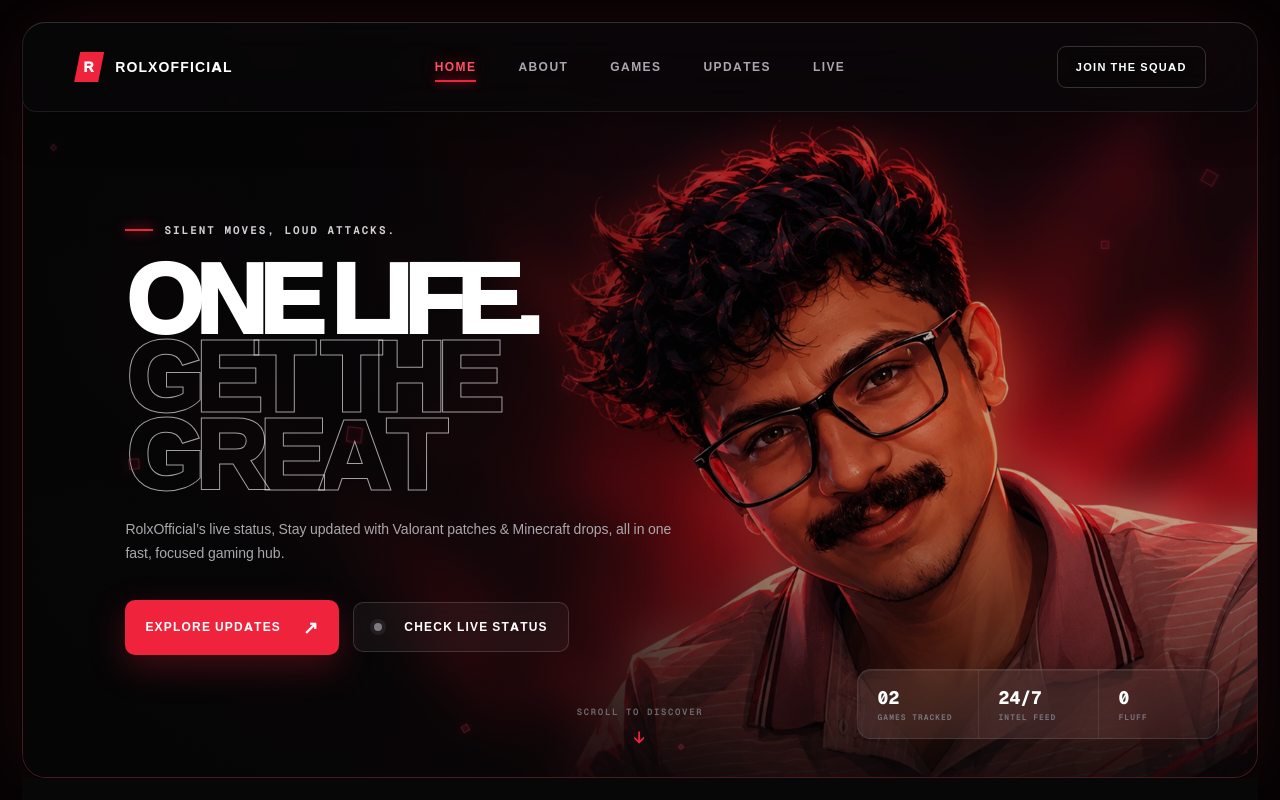
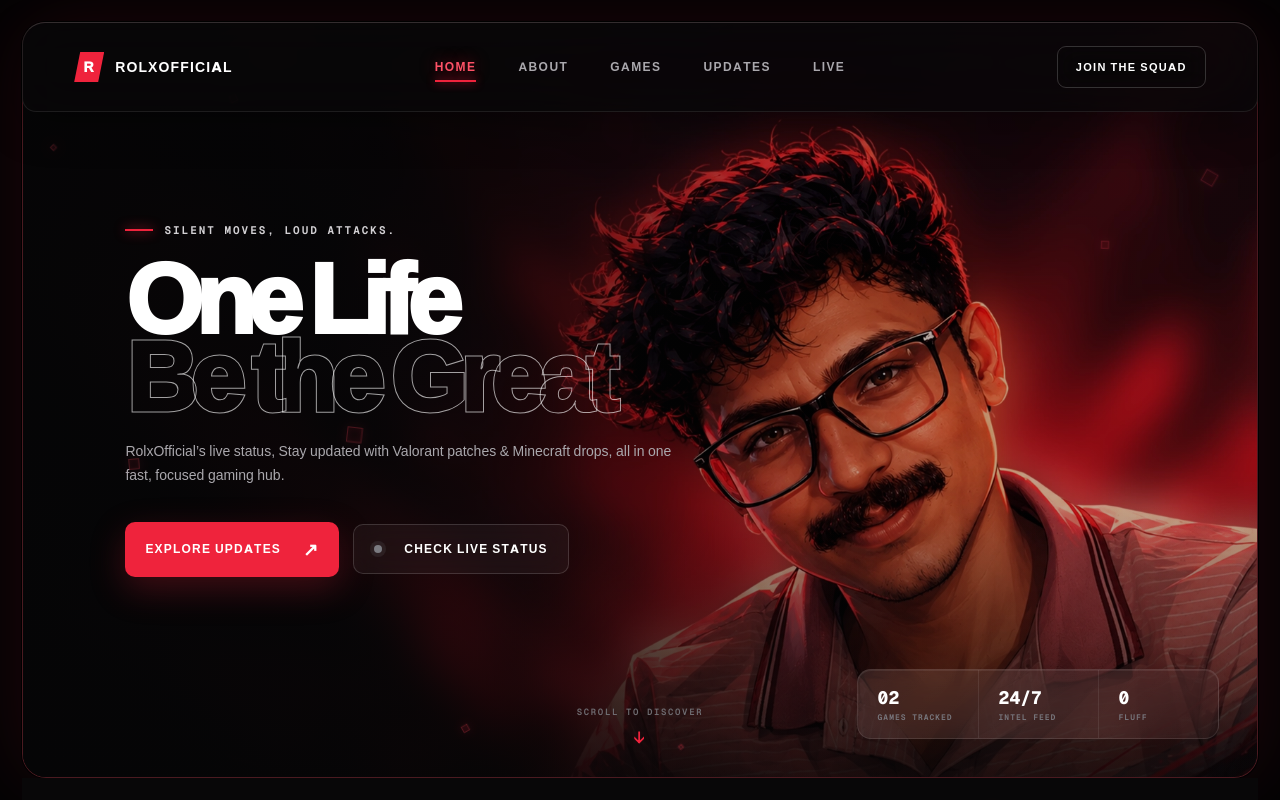
Before and after one commit to noblemb/rolxofficial, a plain HTML site: page index.html in a window 1280 px wide. Shown: the top 800 px of the page. Drawn offline with Linux system fonts and the light colour scheme.

Commit message:
Update index.html

```diff
--- a/index.html
+++ b/index.html
@@ -2,7 +2,7 @@
 <html lang="en"><head><meta charset="UTF-8"><meta name="viewport" content="width=device-width,initial-scale=1"><meta name="description" content="RolxOfficial gaming hub for Valorant and Minecraft updates, live status, and community links."><title>RolxOfficial</title><link rel="stylesheet" href="styles.css"><script src="script.js" defer></script></head>
 <body><main class="shell">
 <div class="particle-field" aria-hidden="true"><i></i><i></i><i></i><i></i><i></i><i></i><i></i><i></i><i></i><i></i><i></i><i></i><i></i><i></i></div>
-<section class="hero"><nav class="nav"><a class="brand" href="#top" aria-label="RolxOfficial home"><span>R</span> ROLXOFFICIAL</a><div class="navlinks"><a href="#top">Home</a><a href="#about">About</a><a href="#games">Games</a><a href="#updates">Updates</a><a href="#live">Live</a></div><a class="join" href="https://discord.com/invite/ChT2ZEqr7y" target="_blank" rel="noreferrer">Join the squad</a><details class="mobile-menu"><summary>Menu <b>＋</b></summary><div><a href="#top">Home</a><a href="#about">About</a><a href="#games">Games</a><a href="#updates">Updates</a><a href="#live">Live</a><a href="https://discord.com/invite/ChT2ZEqr7y" target="_blank" rel="noreferrer">Discord ↗</a></div></details></nav><div class="hero-art" aria-hidden="true"></div><div class="hero-vignette" aria-hidden="true"></div><div class="hero-copy" id="top"><div class="eyebrow"><span></span>Silent moves, Loud attacks.</div><h1>ONE LIFE.<br><em>GET THE GREAT</em></h1><p>RolxOfficial’s live status, Stay updated with Valorant patches & Minecraft drops, all in one fast, focused gaming hub.</p><div class="actions"><a class="primary" href="#updates">Explore updates <b>↗</b></a><a class="secondary" href="#live"><i></i> Check live status</a></div></div><div class="hero-stats glass"><div><strong>02</strong><span>GAMES TRACKED</span></div><div><strong>24/7</strong><span>INTEL FEED</span></div><div><strong>0</strong><span>FLUFF</span></div></div><div class="scroll">SCROLL TO DISCOVER <span>↓</span></div></section>
+<section class="hero"><nav class="nav"><a class="brand" href="#top" aria-label="RolxOfficial home"><span>R</span> ROLXOFFICIAL</a><div class="navlinks"><a href="#top">Home</a><a href="#about">About</a><a href="#games">Games</a><a href="#updates">Updates</a><a href="#live">Live</a></div><a class="join" href="https://discord.com/invite/ChT2ZEqr7y" target="_blank" rel="noreferrer">Join the squad</a><details class="mobile-menu"><summary>Menu <b>＋</b></summary><div><a href="#top">Home</a><a href="#about">About</a><a href="#games">Games</a><a href="#updates">Updates</a><a href="#live">Live</a><a href="https://discord.com/invite/ChT2ZEqr7y" target="_blank" rel="noreferrer">Discord ↗</a></div></details></nav><div class="hero-art" aria-hidden="true"></div><div class="hero-vignette" aria-hidden="true"></div><div class="hero-copy" id="top"><div class="eyebrow"><span></span>Silent moves, Loud attacks.</div><h1>One Life<br><em>Be the Great</em></h1><p>RolxOfficial’s live status, Stay updated with Valorant patches & Minecraft drops, all in one fast, focused gaming hub.</p><div class="actions"><a class="primary" href="#updates">Explore updates <b>↗</b></a><a class="secondary" href="#live"><i></i> Check live status</a></div></div><div class="hero-stats glass"><div><strong>02</strong><span>GAMES TRACKED</span></div><div><strong>24/7</strong><span>INTEL FEED</span></div><div><strong>0</strong><span>FLUFF</span></div></div><div class="scroll">SCROLL TO DISCOVER <span>↓</span></div></section>
 <section class="manifesto" id="about"><span class="big-r">R</span><div><div class="kicker"><span>01</span> BUILT FOR PLAYERS</div><h2>ONE HUB.<br><em>EVERY DROP.</em></h2><p>RolxOfficial is where competitive focus meets creative exploration. Stay current, find the official source, and get back in the game.</p></div></section>
 <section class="game-split" id="games"><a class="game-panel val-panel" href="https://playvalorant.com/en-us/news/tags/patch-notes/" target="_blank" rel="noreferrer"><div class="panel-index">01</div><div class="panel-mark">V</div><div class="panel-copy"><span>TACTICAL INTEL</span><h2>VALORANT</h2><p>Patch notes, Agent changes, competitive updates and esports headlines.</p><b>Open Riot newsroom ↗</b></div></a><a class="game-panel mine-panel" href="https://www.minecraft.net/en-us/articles" target="_blank" rel="noreferrer"><div class="panel-index">02</div><div class="blocks" aria-hidden="true"><i></i><i></i><i></i><i></i><i></i></div><div class="panel-mark">M</div><div class="panel-copy"><span>WORLD INTEL</span><h2>MINECRAFT</h2><p>Snapshots, Bedrock previews, game drops and deep dives from Mojang.</p><b>Open Minecraft news ↗</b></div></a></section>
 <section class="section updates-section" id="updates"><div class="section-head"><div><div class="kicker"><span>03</span> THE LATEST</div><h2>PATCH NOTES.<br><em>ZERO NOISE.</em></h2></div><p>Hand-picked updates from the official Riot Games and Minecraft newsrooms. Read the signal. Skip the scroll.</p></div><div class="update-grid">
```
